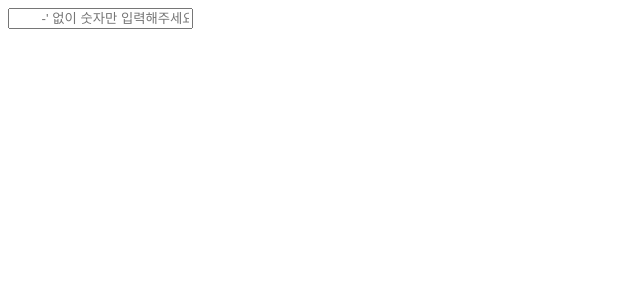
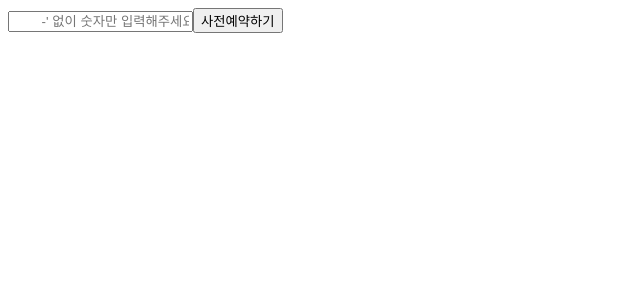
Before and after one commit to o-henry/Cookie_Run_Project, a React (Create React App) app: page / in a window 1280 px wide. Shown: the top 300 px of the page, without its empty margins (0-640 px from the left). Built offline with nearby package versions, Linux system fonts and the light colour scheme.

Commit message:
Update Input v1 in Main component to FormInput

```diff
--- /dev/null
+++ b/src/components/atoms/Button/Button.tsx
@@ -0,0 +1,9 @@
+import React from 'react'
+
+const Button: React.FC = () => {
+    return (
+        <button>사전예약하기</button>
+    )
+}
+
+export default Button
--- a/src/components/index.ts
+++ b/src/components/index.ts
@@ -1 +1,3 @@
 export { default as Input } from './atoms/Input/Input'
+export { default as Button } from './atoms/Button/Button'
+export { default as FormInput} from './molecules/FormInput/FormInput'
--- /dev/null
+++ b/src/components/molecules/FormInput/FormInput.tsx
@@ -0,0 +1,13 @@
+import React from 'react'
+import { Button, Input } from 'components'
+
+const FormInput: React.FC = () => {
+    return (
+        <div>
+            <Input /><Button/>
+        </div>
+    )
+
+}
+
+export default FormInput
--- a/src/pages/Main/Main.tsx
+++ b/src/pages/Main/Main.tsx
@@ -1,9 +1,9 @@
 import React from 'react';
-import { Input } from 'components'
+import { FormInput } from 'components';
 
 const Main: React.FC = () => {
     return (
-        <Input />
+        <FormInput/>
     )
 }
 export default Main
```
